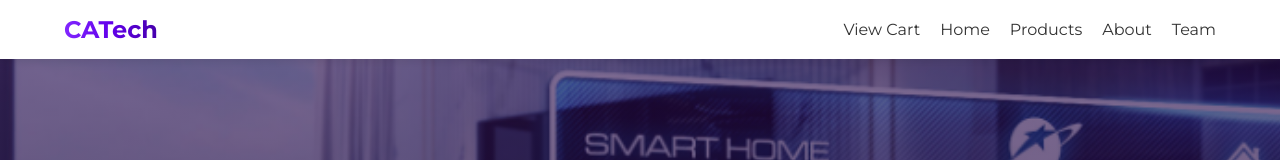
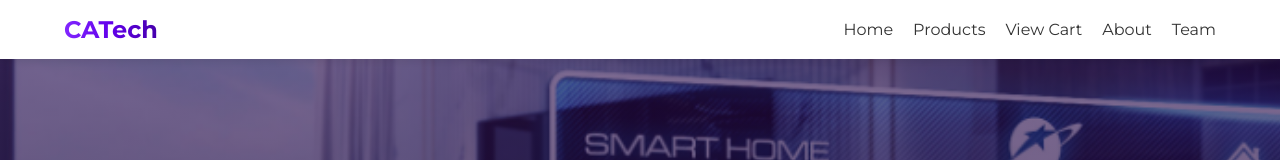
Before and after one commit to chialeeen/CATech, a React (Create React App) app: page / in a window 1280 px wide. Shown: the top 160 px of the page. Built offline with nearby package versions, Linux system fonts and the light colour scheme.

Commit message:
added view cart in header

```diff
--- a/src/components/Header.js
+++ b/src/components/Header.js
@@ -62,11 +62,11 @@ function Header() {
             </Link>
 
             <div className="nav-links-container" style={navLinksStyle}>
+                <Link to="/" style={linkStyle}>Home</Link>
+                <Link to="/products" style={linkStyle}>Products</Link>
                 <div style={cartTextStyle}>
                     View Cart
                 </div>
-                <Link to="/" style={linkStyle}>Home</Link>
-                <Link to="/products" style={linkStyle}>Products</Link>
                 <Link to="/about" style={linkStyle}>About</Link>
                 <Link to="/team" style={linkStyle}>Team</Link>
             </div>
```
